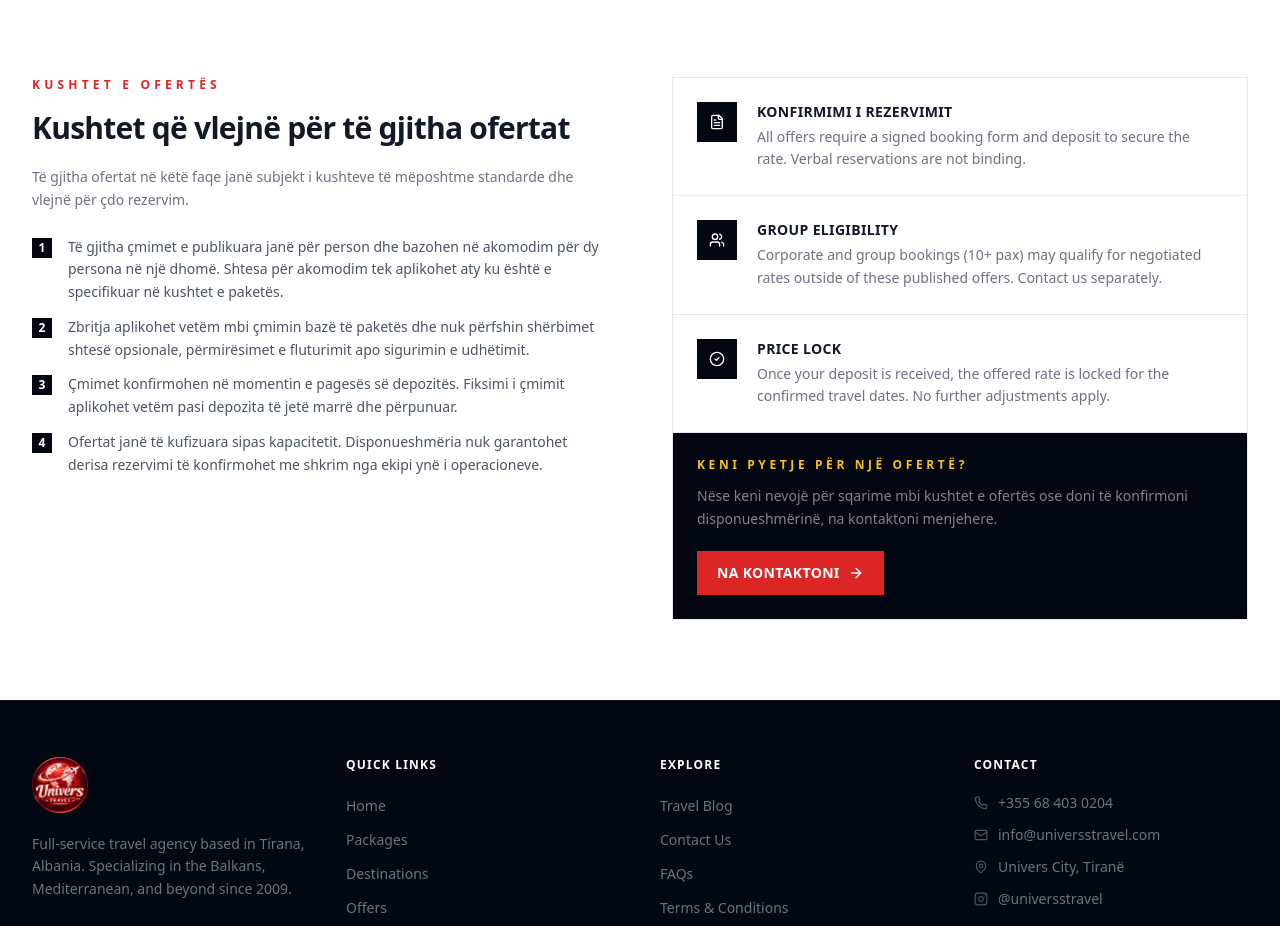
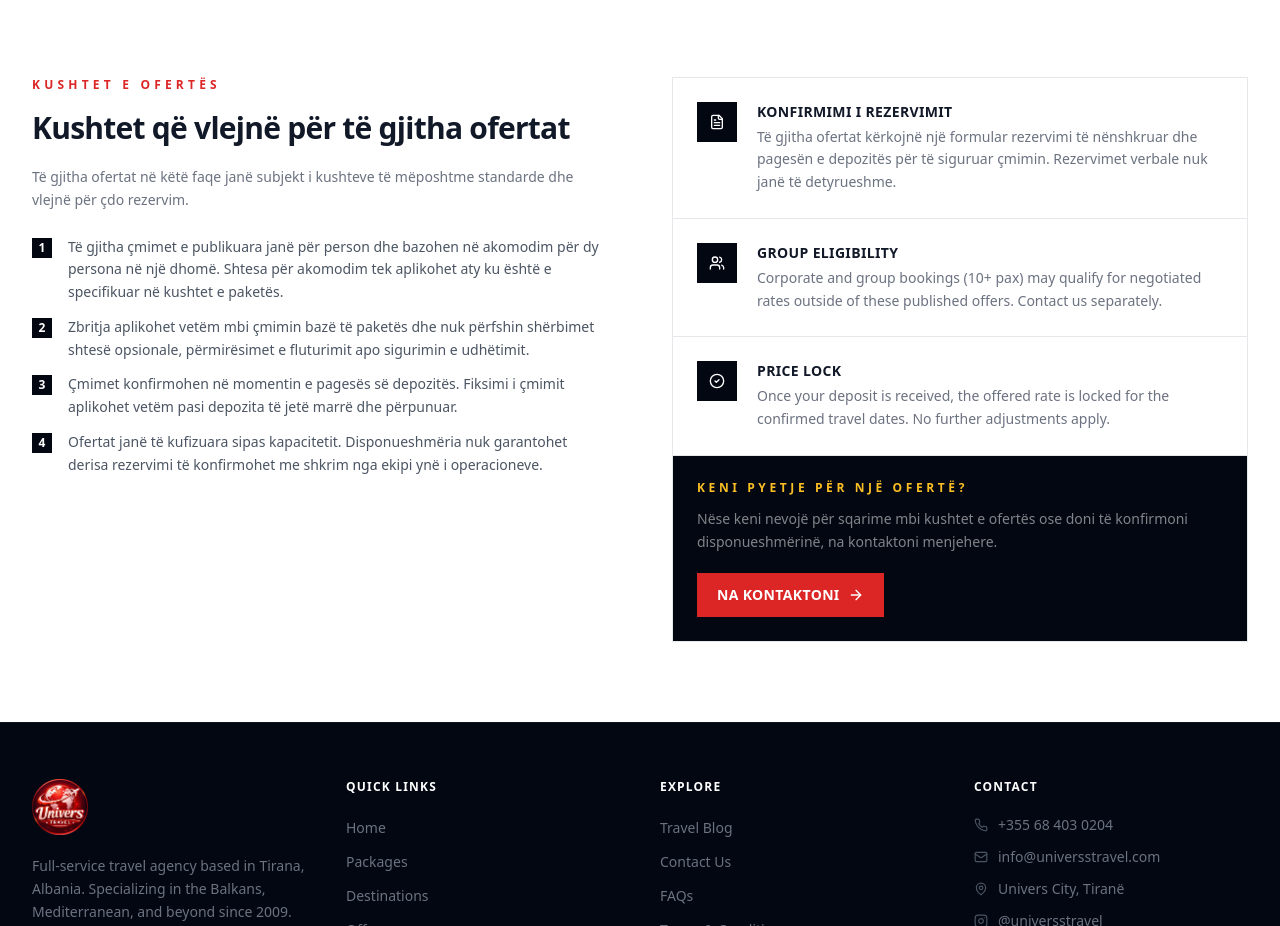
Before and after one commit to bla-mamba/univers-agency-finished, a React (Vite) app: page /offers in a window 1280 px wide. Shown: the part 1120-2046 px from the top of the page. Built offline with nearby package versions, Linux system fonts and the light colour scheme; no server answers; the database is empty.

Commit message:
Updated OffersPage.tsx

```diff
--- a/src/pages/OffersPage.tsx
+++ b/src/pages/OffersPage.tsx
@@ -33,7 +33,7 @@ const OFFER_POLICY = [
  {
  icon: FileText,
  title:'Konfirmimi i Rezervimit',
- body:'All offers require a signed booking form and deposit to secure the rate. Verbal reservations are not binding.',
+ body:'Të gjitha ofertat kërkojnë një formular rezervimi të nënshkruar dhe pagesën e depozitës për të siguruar çmimin. Rezervimet verbale nuk janë të detyrueshme.',
 },
  {
  icon: Users,
```
